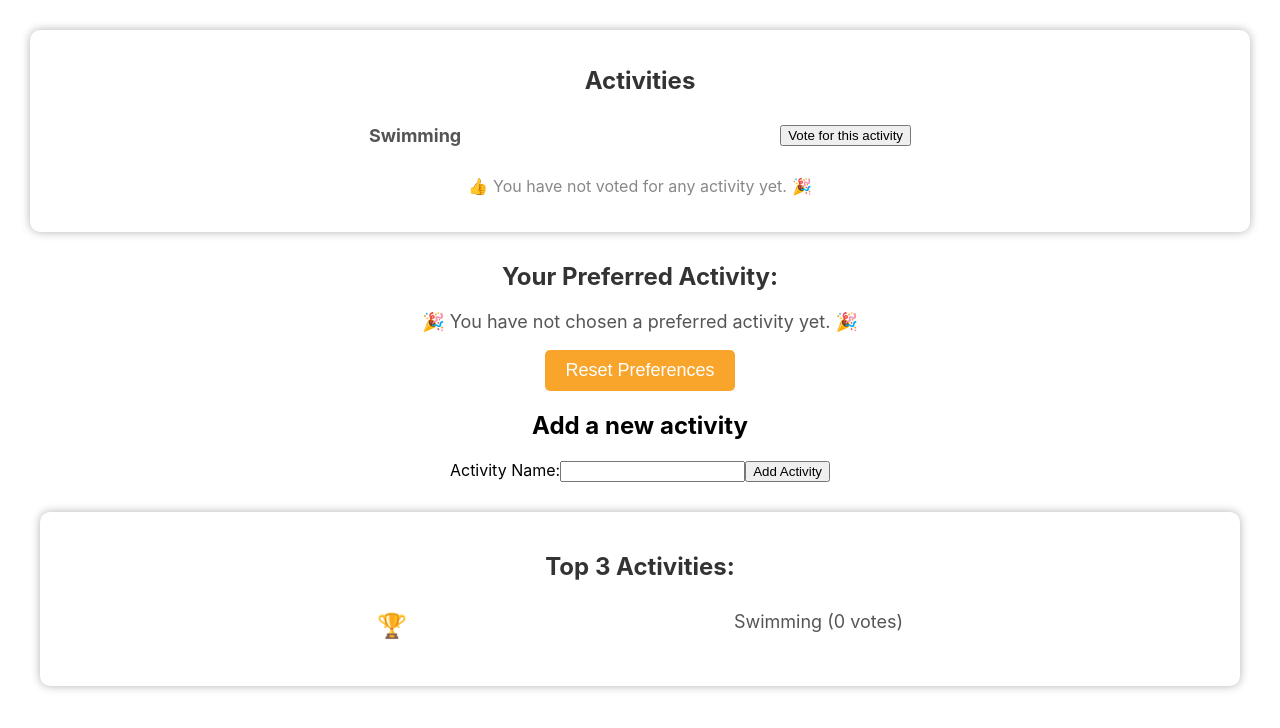
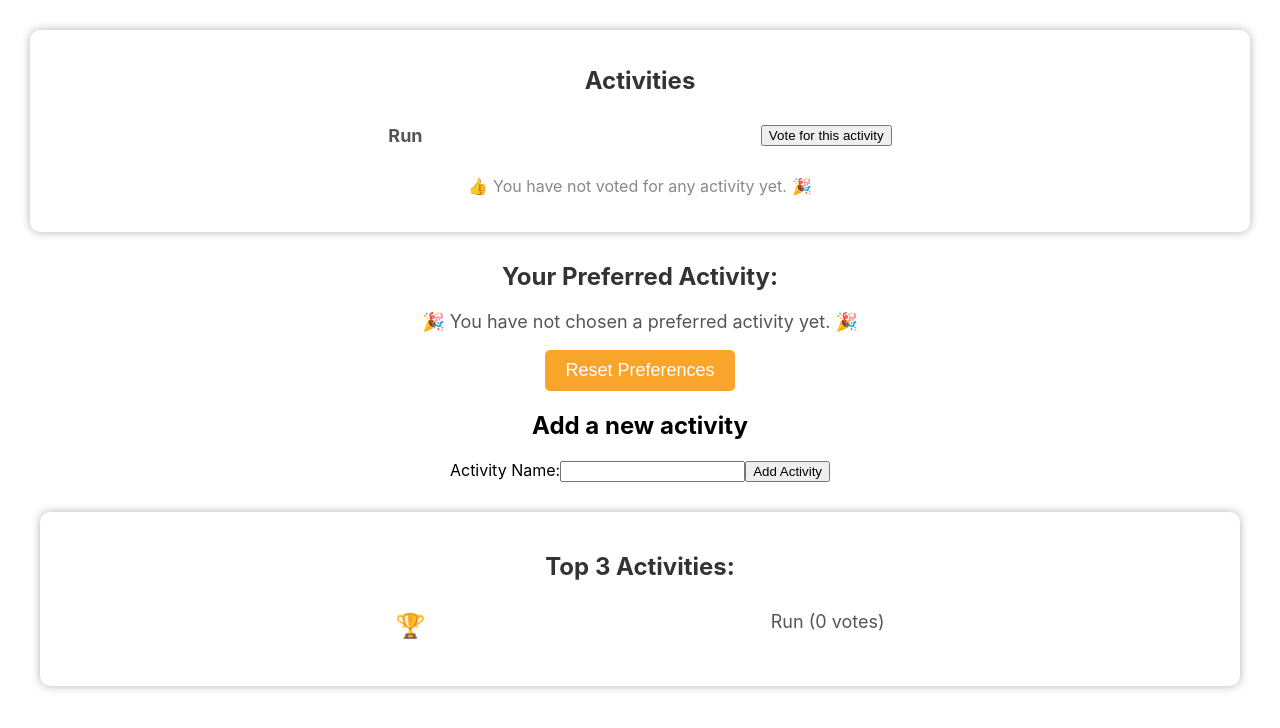
Before and after one commit to yashitamittal11/votingApp, a React (Create React App) app: page / in a window 1280 px wide. Shown: the top 728 px of the page. Built offline with nearby package versions, Linux system fonts and the light colour scheme.

Commit message:
Update default activity

```diff
--- a/src/features/activities/activitiesSlice.js
+++ b/src/features/activities/activitiesSlice.js
@@ -4,7 +4,7 @@ const activitiesSlice = createSlice({
   name: 'activities',
   initialState: [ {
     id: 1,
-    name: 'Swimming',
+    name: 'Run',
     votes: 0,
   } ],
   reducers: {
```
